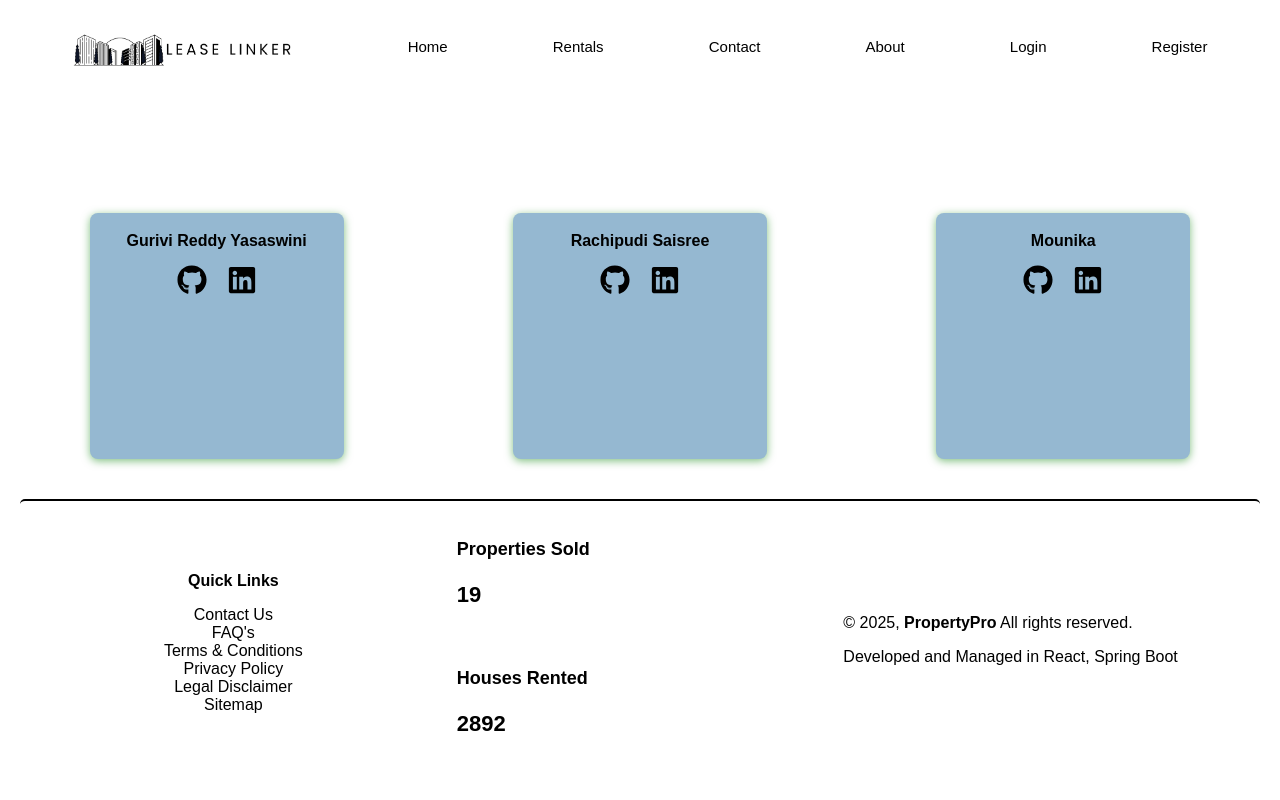
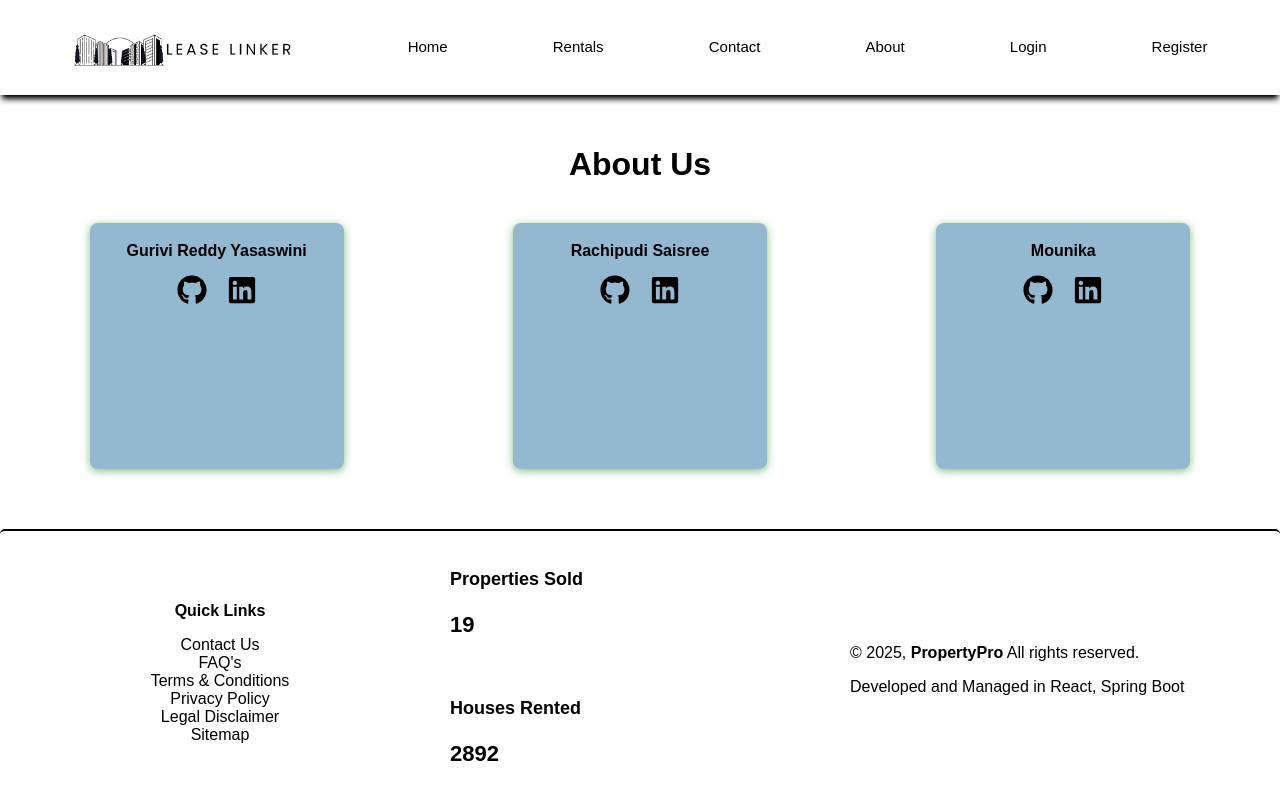
Before and after one commit to SAI30570SREERachapudi/Property-Management-System, a React (Vite) app in the folder client/: page /AboutUs in a window 1280 px wide. Shown: the top 800 px of the page. Built offline with nearby package versions, Linux system fonts and the light colour scheme.

Commit message:
coding in react property

```diff
--- a/client/src/components/AboutUs.jsx
+++ b/client/src/components/AboutUs.jsx
@@ -7,6 +7,7 @@ import Footer from './Footer';
 export class AboutUs extends Component {
   render() {
     return (
+      <div>
       <div className="about-us-container">
         <h1>About Us</h1>
 
@@ -52,9 +53,13 @@ export class AboutUs extends Component {
               </div>
             </div>
           </div>
+
         </div>
-        <Footer/>
+
       </div>
+      <Footer/>
+      </div>
+
     );
   }
 }
--- a/client/src/components/Contact.jsx
+++ b/client/src/components/Contact.jsx
@@ -67,7 +67,8 @@ const Contact = () => {
   return (
     <div
       style={{
-        padding: "20px",
+        marginTop: "2rem",
+        padding: "10px",
         backgroundColor: "white",
         color: "black",
         marginBottom: "2rem !important", // Adding !important
--- a/client/src/components/Register.jsx
+++ b/client/src/components/Register.jsx
@@ -216,7 +216,9 @@ const Register = () => {
           Already have an account? <a href="/login">Login Here</a>
         </p>
       </div>
-      <Footer />
+  <Footer />
+
+
     </div>
   );
 };
--- a/client/src/css/AboutUs.css
+++ b/client/src/css/AboutUs.css
@@ -2,12 +2,14 @@
   background-color: white;
   color: black;
   text-align: center;
-  padding: 20px;
+  padding: -50px;
+  margin-top: 10px;
 }
 
 h1 {
   font-size: 2rem;
   margin-bottom: 40px;
+  color:black;
 }
 
 .team-members {
--- a/client/src/css/Register.css
+++ b/client/src/css/Register.css
@@ -10,8 +10,8 @@
   animation: fadeInUp 0.8s ease-out;
   margin: auto;
   margin-top: 2rem;
-  margin-bottom: 38rem;
-  height: 75rem;
+
+  height: 73rem;
   padding: 1rem;
   border: 2px solid black;
 
@@ -34,7 +34,7 @@ h2 {
   margin-left: 2rem;
   color: black;
 }
-.input-field input {
+.input-field input,.input-field select {
   width: 80%;
   padding: 15px 18px;
   border: 2px solid #333;
```
